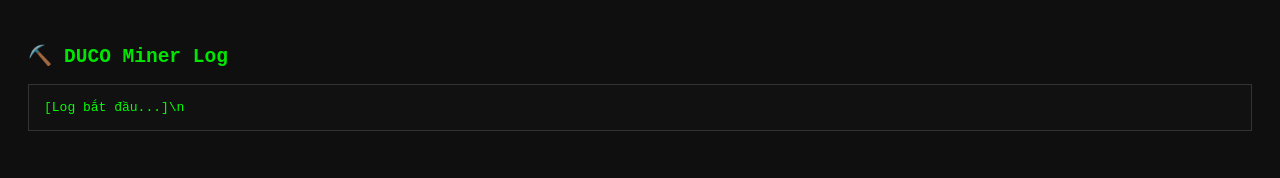
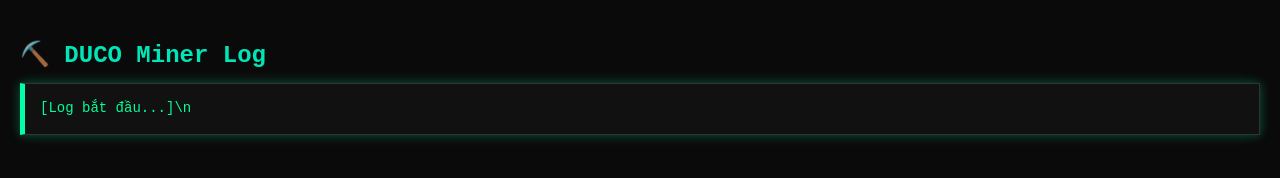
Before and after one commit to tudz1011/miner, a website: page public/index.html in a window 1280 px wide. Drawn offline with nearby package versions, Linux system fonts and the light colour scheme; no server answers.

Commit message:
Update index.html

```diff
--- a/public/index.html
+++ b/public/index.html
@@ -3,27 +3,9 @@
 <head>
   <meta charset="UTF-8" />
   <title>DUCO Web Miner UI</title>
+  <meta name="viewport" content="width=device-width, initial-scale=1" />
+  <link rel="stylesheet" href="/style.css" />
   <script src="/socket.io/socket.io.js"></script>
-  <style>
-    body {
-      background: #0f0f0f;
-      color: #00ff00;
-      font-family: monospace;
-      padding: 20px;
-    }
-    h2 {
-      color: #00e600;
-    }
-    pre {
-      background: #111;
-      border: 1px solid #333;
-      padding: 15px;
-      max-height: 80vh;
-      overflow-y: scroll;
-      white-space: pre-wrap;
-      word-wrap: break-word;
-    }
-  </style>
 </head>
 <body>
   <h2>⛏️ DUCO Miner Log</h2>
```
